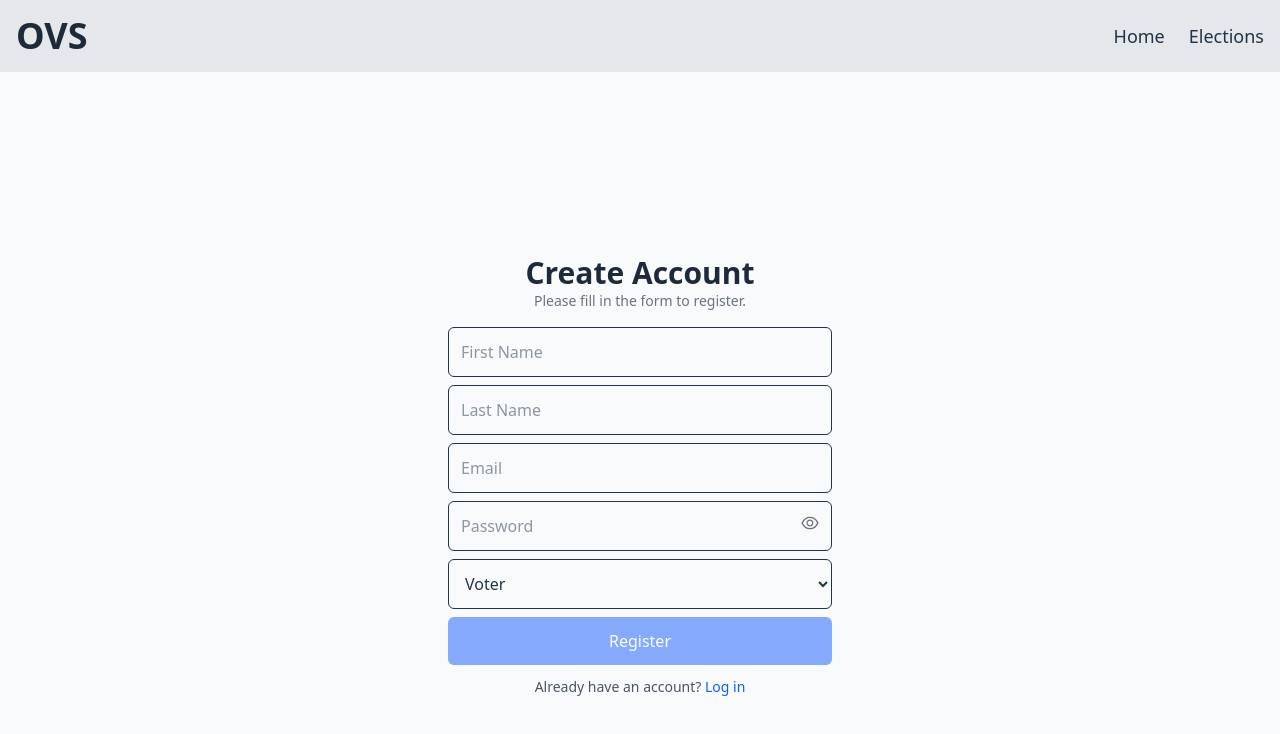
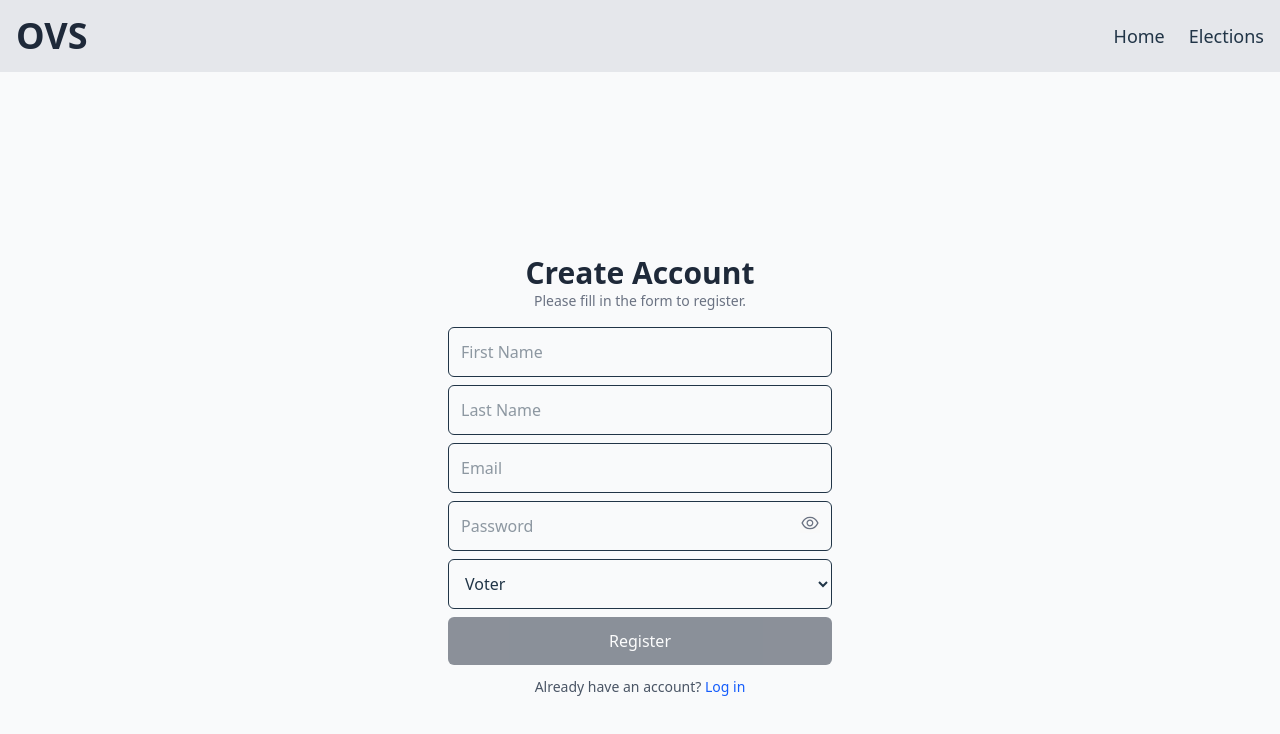
Before and after one commit to brunocode-s/OVS-frontend, a React (Vite) app: page /register in a window 1280 px wide. Shown: the top 734 px of the page. Built offline with nearby package versions, Linux system fonts and the light colour scheme; no server answers.

Commit message:
regist button color chnage

```diff
--- a/src/pages/Register.jsx
+++ b/src/pages/Register.jsx
@@ -186,7 +186,7 @@ export default function Register() {
         <button
           type="submit"
           disabled={isSubmitting || !allPasswordValid || !!emailError}
-          className="w-full p-3 text-white bg-blue-600 rounded-md hover:bg-blue-700 transition duration-200 disabled:opacity-50"
+          className="w-full p-3 text-white bg-gray-800 rounded-md hover:bg-gray-700 transition duration-200 disabled:opacity-50"
         >
           {isSubmitting ? (
             <div className="flex justify-center items-center">
```
